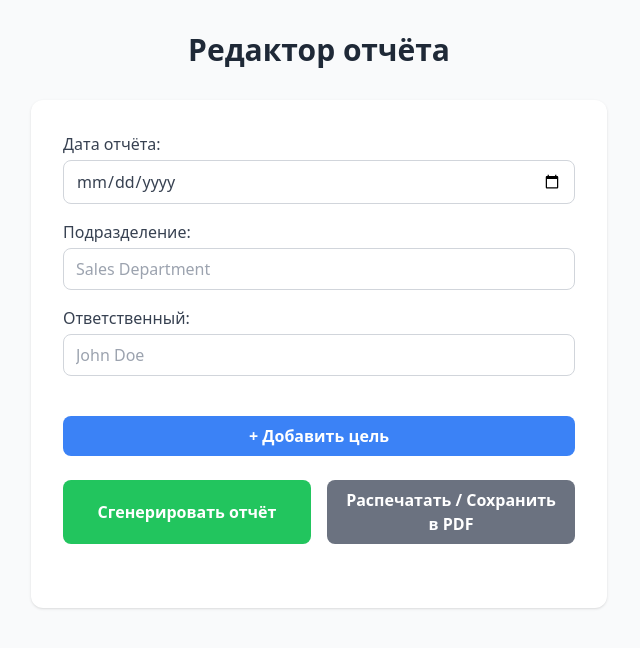
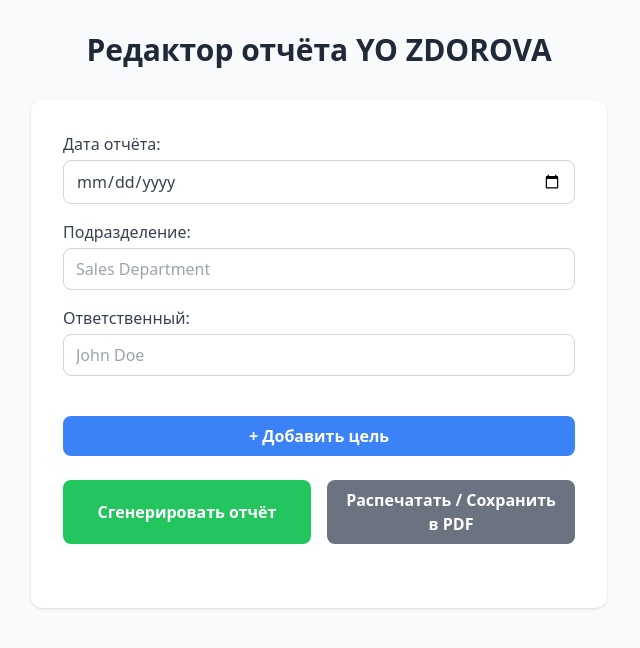
Before and after one commit to misha-cosmonaut/cursor, a website: page index.html in a window 1280 px wide. Shown: the whole page, without its empty margins (321-961 px from the left). Drawn offline with nearby package versions, Linux system fonts and the light colour scheme.

Commit message:
Update index.html

```diff
--- a/index.html
+++ b/index.html
@@ -7,7 +7,7 @@
   <script src="https://cdn.tailwindcss.com"></script>
 </head>
 <body class="bg-gray-50 min-h-screen flex flex-col items-center py-8">
-  <h1 class="text-3xl font-bold mb-8 text-gray-800">Редактор отчёта</h1>
+  <h1 class="text-3xl font-bold mb-8 text-gray-800">Редактор отчёта YO ZDOROVA</h1>
 
   <div class="w-full max-w-xl bg-white rounded-xl shadow p-8 mb-8">
     <div class="flex flex-col gap-4">
```
